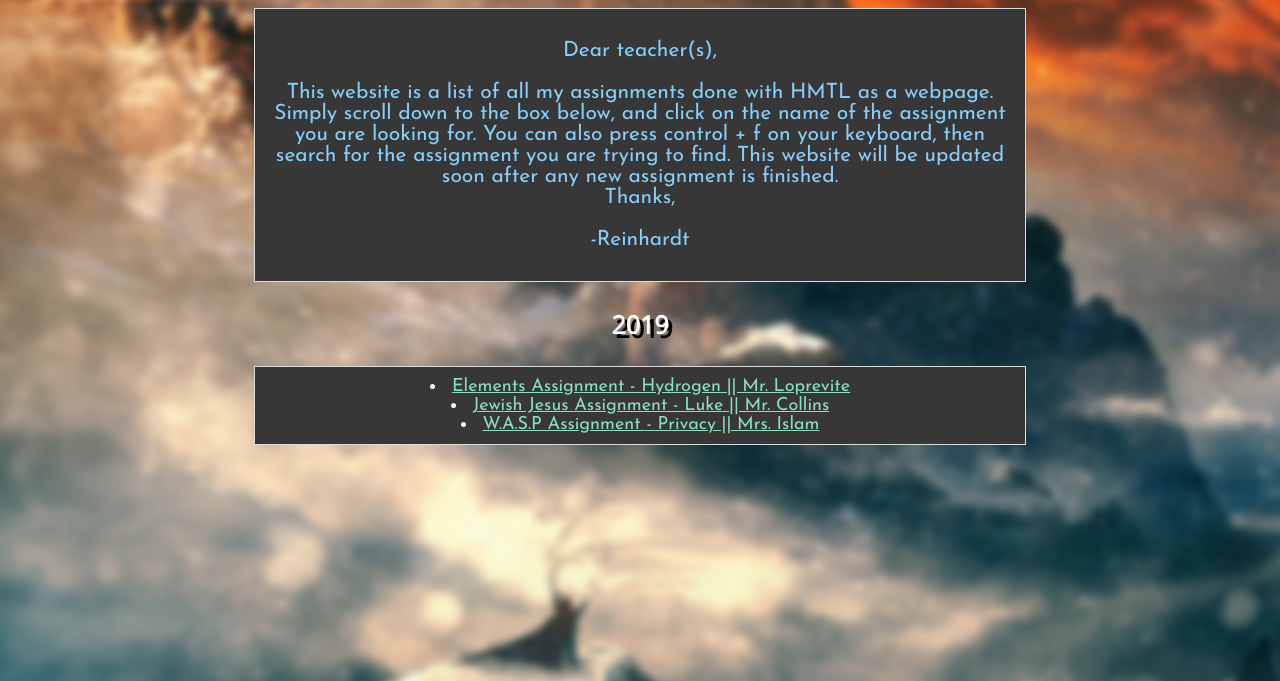
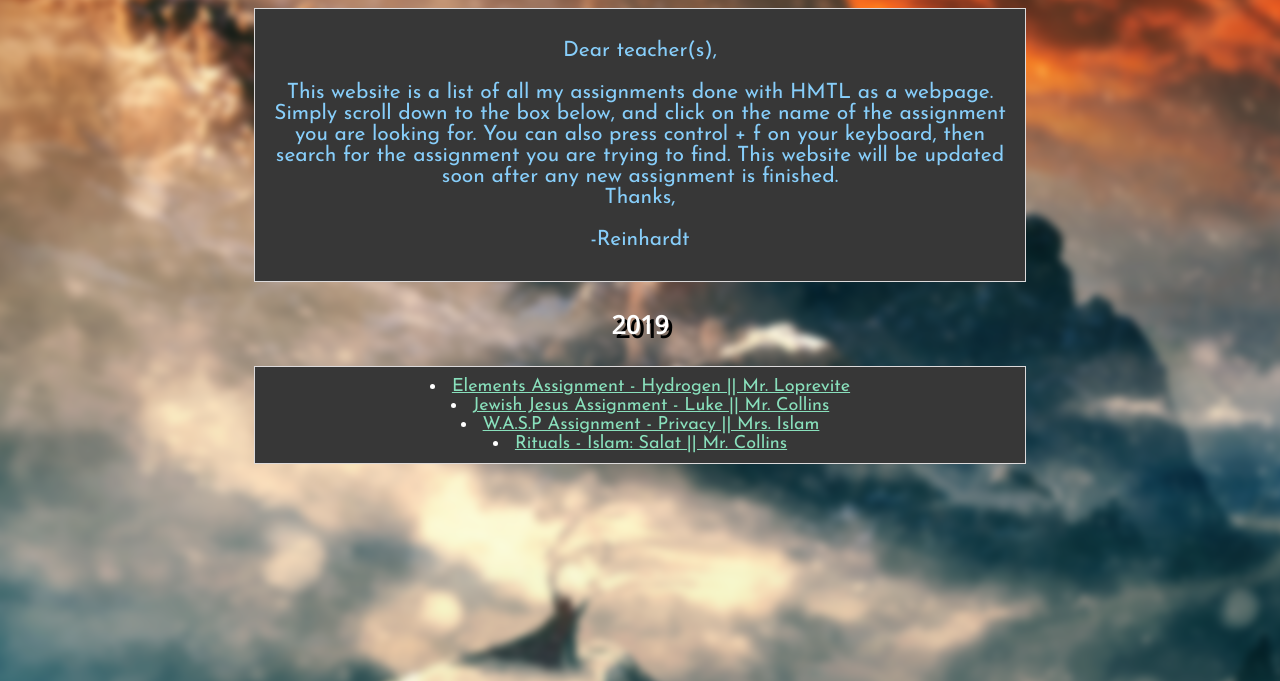
Before and after one commit to rlprojects/rlprojects.github.io, a plain HTML site: page index.html in a window 1280 px wide. Shown: the part 119-800 px from the top of the page. Drawn offline with nearby package versions, Linux system fonts and the light colour scheme.

Commit message:
Add Islam

```diff
--- a/index.html
+++ b/index.html
@@ -104,6 +104,7 @@
 			     <li><a href="Hydrogen/hydrogen.html">Elements Assignment - Hydrogen ||  Mr. Loprevite</a></li>
 			     <li><a href="JewishJesus/JewishJesus.html">Jewish Jesus Assignment - Luke ||  Mr. Collins</a></li>
 			     <li><a href="Privacy/privacy.html">W.A.S.P Assignment - Privacy ||  Mrs. Islam</a></li>
+			     <li><a href="Islam/islam.html">Rituals - Islam: Salat ||  Mr. Collins</a></li>
 			</div>
 
 	</center>
```
